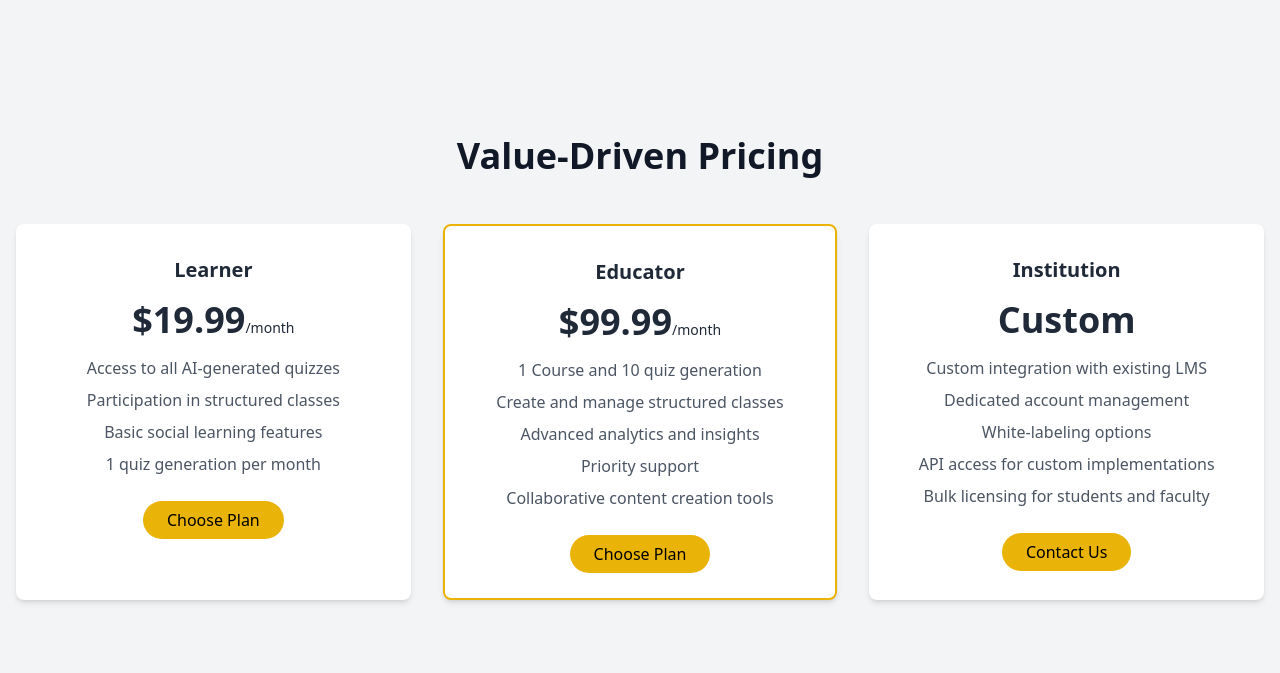
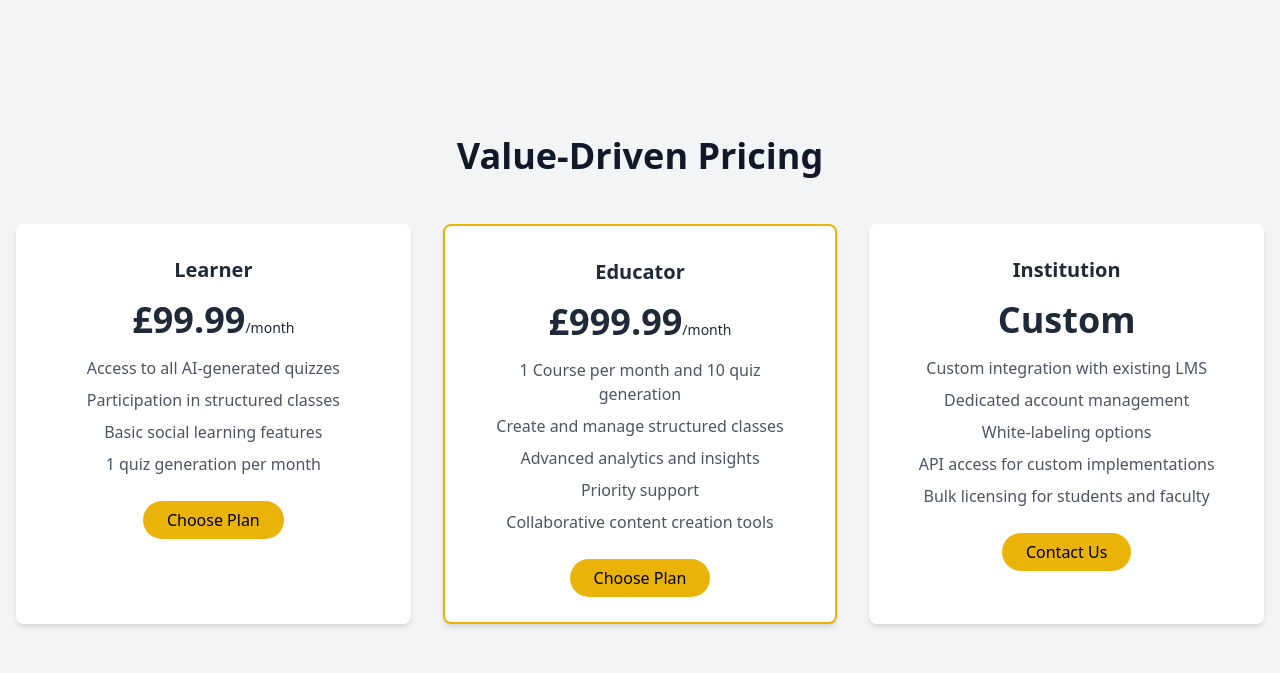
Before and after one commit to classroomsai/classroomsai, a plain HTML site: page index.html in a window 1280 px wide. Shown: the part 2130-2803 px from the top of the page. Drawn offline with nearby package versions, Linux system fonts and the light colour scheme.

Commit message:
Update index.html

```diff
--- a/index.html
+++ b/index.html
@@ -113,7 +113,7 @@
         <div class="grid grid-cols-1 md:grid-cols-3 gap-8">
             <div class="bg-white p-8 rounded-lg shadow-md text-center">
                 <h3 class="text-xl font-semibold mb-4">Learner</h3>
-                <p class="text-4xl font-bold mb-4">$19.99<span class="text-sm font-normal">/month</span></p>
+                <p class="text-4xl font-bold mb-4">£99.99<span class="text-sm font-normal">/month</span></p>
                 <ul class="mb-8 space-y-2 text-gray-600">
                     <li>Access to all AI-generated quizzes</li>
                     <li>Participation in structured classes</li>
@@ -124,9 +124,9 @@
             </div>
             <div class="bg-white p-8 rounded-lg shadow-md text-center border-2 border-yellow-500">
                 <h3 class="text-xl font-semibold mb-4">Educator</h3>
-                <p class="text-4xl font-bold mb-4">$99.99<span class="text-sm font-normal">/month</span></p>
+                <p class="text-4xl font-bold mb-4">£999.99<span class="text-sm font-normal">/month</span></p>
                 <ul class="mb-8 space-y-2 text-gray-600">
-                    <li>1 Course and 10 quiz generation</li>
+                    <li>1 Course per month and 10 quiz generation</li>
                     <li>Create and manage structured classes</li>
                     <li>Advanced analytics and insights</li>
                     <li>Priority support</li>
```
